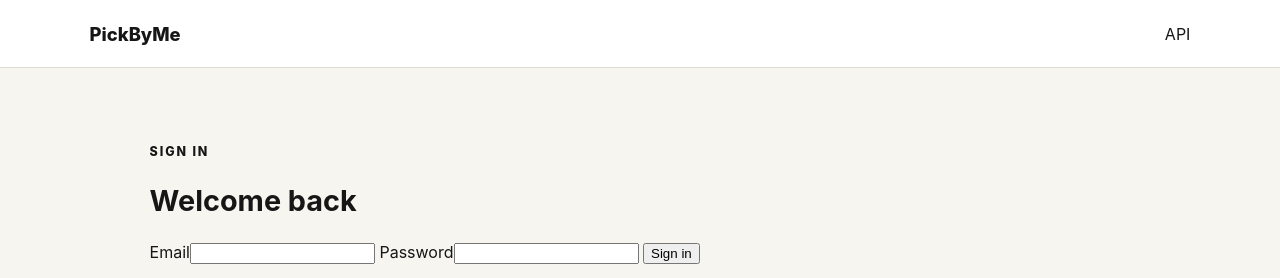
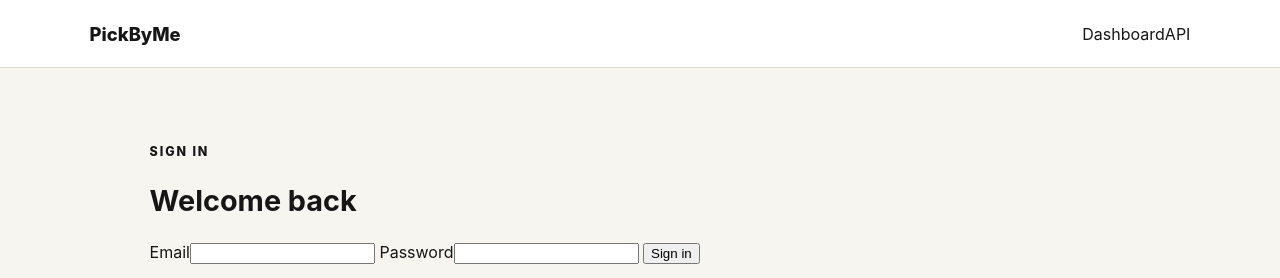
Before and after one commit to Nawar-Alsafadi-0/Pickbyme, a FastAPI app: page /dashboard in a window 1280 px wide. Shown: the top 278 px of the page. Run offline with FastAPI, Linux system fonts and the light colour scheme.

Commit message:
feat: link dashboard navigation

```diff
--- a/app/templates/base.html
+++ b/app/templates/base.html
@@ -7,7 +7,7 @@
   <link rel="stylesheet" href="/static/styles.css">
 </head>
 <body>
-  <nav><a class="brand" href="/">PickByMe</a><a href="/docs">API</a></nav>
+  <nav><a class="brand" href="/">PickByMe</a><div class="nav-links"><a href="/dashboard">Dashboard</a><a href="/docs">API</a></div></nav>
   <main>{% block content %}{% endblock %}</main>
 </body>
 </html>
```
